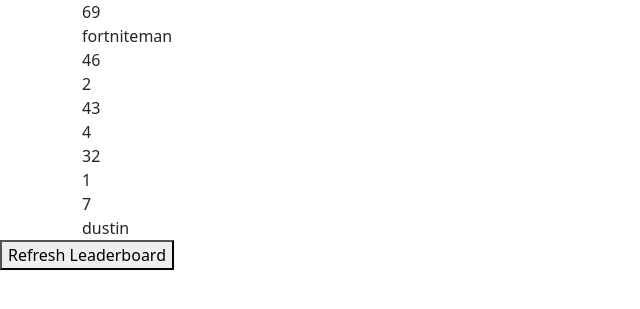
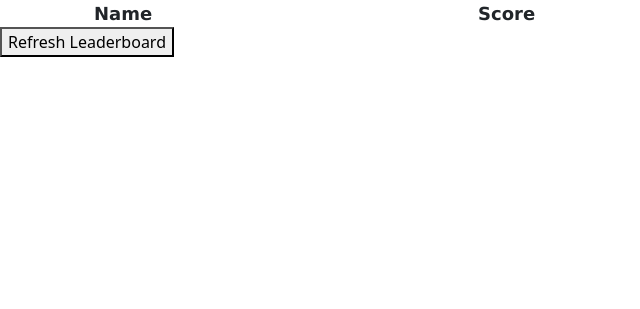
Before and after one commit to RandxmStranger/Pictionary, a Flask app: page /leaderboard in a window 1280 px wide; the page is wider, and only the part inside the window is pictured. Shown: the top 309 px of that part, without its empty margins (0-640 px from the left). Run offline with Flask 2, Linux system fonts and the light colour scheme; some libraries are stand-ins or nearby versions.

Commit message:
pog leaderboards

```diff
--- a/static/leaderapp.js
+++ b/static/leaderapp.js
@@ -1,42 +1,30 @@
-///const socket = io.connect('http://' + document.domain + ':' + location.port);
-///
-///socket.on('sendleader', function(score) {
-///    console.log("received scores")
-///    let leaderboard = document.getElementById("leaderboard");
-///    leaderboard.innerHTML = "";
-///
-///    for(row in score) {
-///        console.log(row)
-///        let name = document.createElement("div");
-///        let score = document.createElement("div");
-///        name.classList.add("name");
-///        score.classList.add("score");
-///        name.innerText = row[1];
-///        score.innerText = row[2];
-///
-///        let scoreRow = document.createElement("div");
-///        scoreRow.classList.add("row");
-///        scoreRow.appendChild(name);
-///        scoreRow.appendChild(score);
-///        leaderboard.appendChild(scoreRow);
-///  }});
-///s
-///socket.emit("requestleader")
+const socket = io.connect('http://' + document.domain + ':' + location.port);
 
-let scores = [['fortniteman', 69], ['2', 46], ['4', 43], ['1', 32], ['dustin', 7]]
+socket.on('sendleader', function(scores) {
+    let leaderboard = document.getElementById("leaderboard");
+    leaderboard.innerHTML = `<div id="title" class="row epicclassno1">
+    <div id="nametitle" class="title epicclassno2">Name</div>
+    <div id="scoretitle" class="title epicclassno2">Score</div>
+</div>`;
 
     for(let i=0; i < scores.length; i++) {
-    console.log(scores[i])
         let name = document.createElement("div");
         let score = document.createElement("div");
-    name.classList.add("name");
-    score.classList.add("score");
+        name.classList.add("name", "epicclassno2");
+        score.classList.add("score", "epicclassno2");
         name.innerText = scores[i][1];
         score.innerText = scores[i][0];
-
         let scoreRow = document.createElement("div");
         scoreRow.classList.add("row");
+        scoreRow.classList.add("epicclassno1")
+        scoreRow.appendChild(score);
         scoreRow.appendChild(name);
-    scoreRow.appendChild(score);
         leaderboard.appendChild(scoreRow);
     };
+});
+
+function updateLeaderboard(){
+    socket.emit("requestleader");
+};
+
+updateLeaderboard()
--- /dev/null
+++ b/static/leaderstyle.css
@@ -0,0 +1,17 @@
+.epicclassno1 {
+    flex-wrap: nowrap;
+    left: 5px;
+    width: 100vw;
+    align-content: center;
+    margin: auto;
+}
+
+.epicclassno2 {
+    width: 30vw;
+}
+
+.title {
+    font-size: large;
+    font-family: Verdana, Geneva, Tahoma, sans-serif;
+    font-weight: bold;
+}
--- a/templates/leaderboard.html
+++ b/templates/leaderboard.html
@@ -12,8 +12,11 @@
         <meta name="viewport" content="width=device-width, initial-scale=1">
     </head>
 
-    <div id="leaderboard" class="container">
-        <!-- scores will be inserted by the script here -->
+    <div id="leaderboard" class="container" style="align-content: center;">
+        <div id="title" class="row epicclassno1">
+            <div id="nametitle" class="title epicclassno2">Name</div>
+            <div id="scoretitle" class="title epicclassno2">Score</div>
+        </div>
     </div>
 
     <button id = "word" type="button" onclick="updateLeaderboard()">Refresh Leaderboard</button>
```
Also changed, not shown: database.db. Lines whose indentation alone changed are shown as unchanged.
